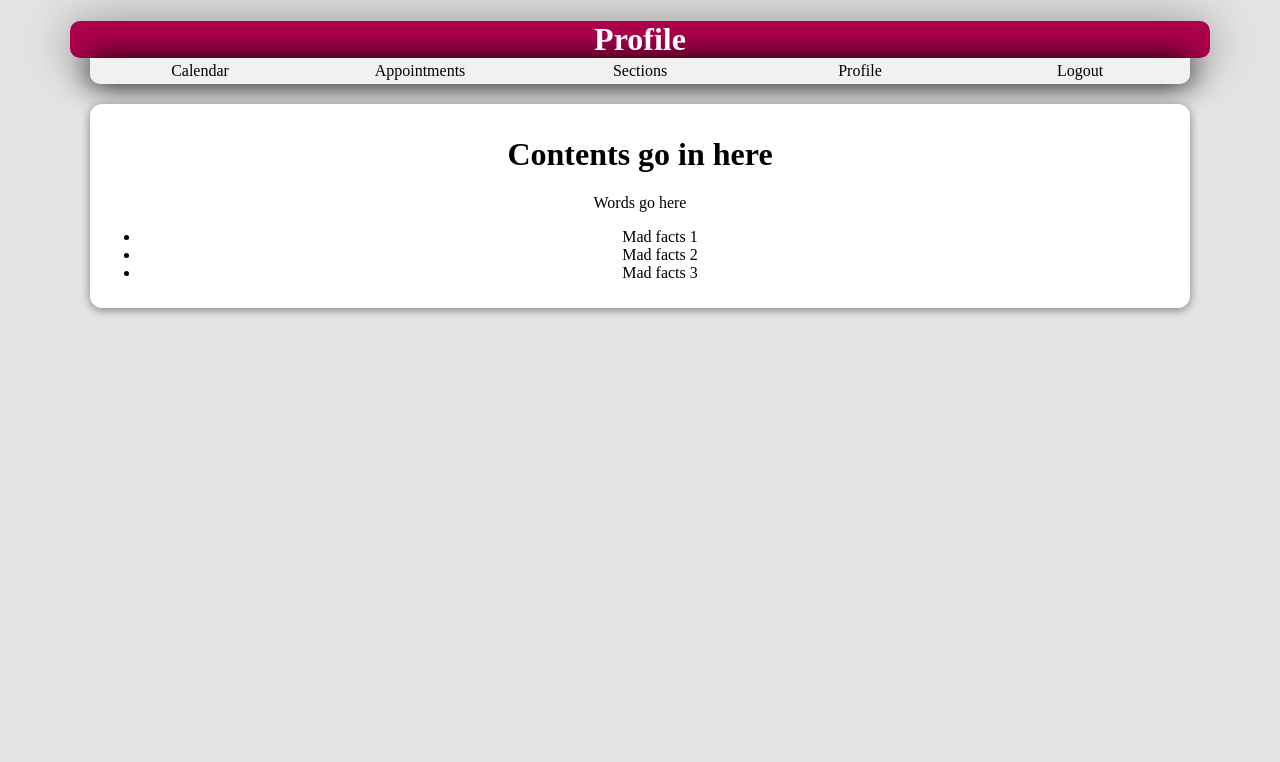
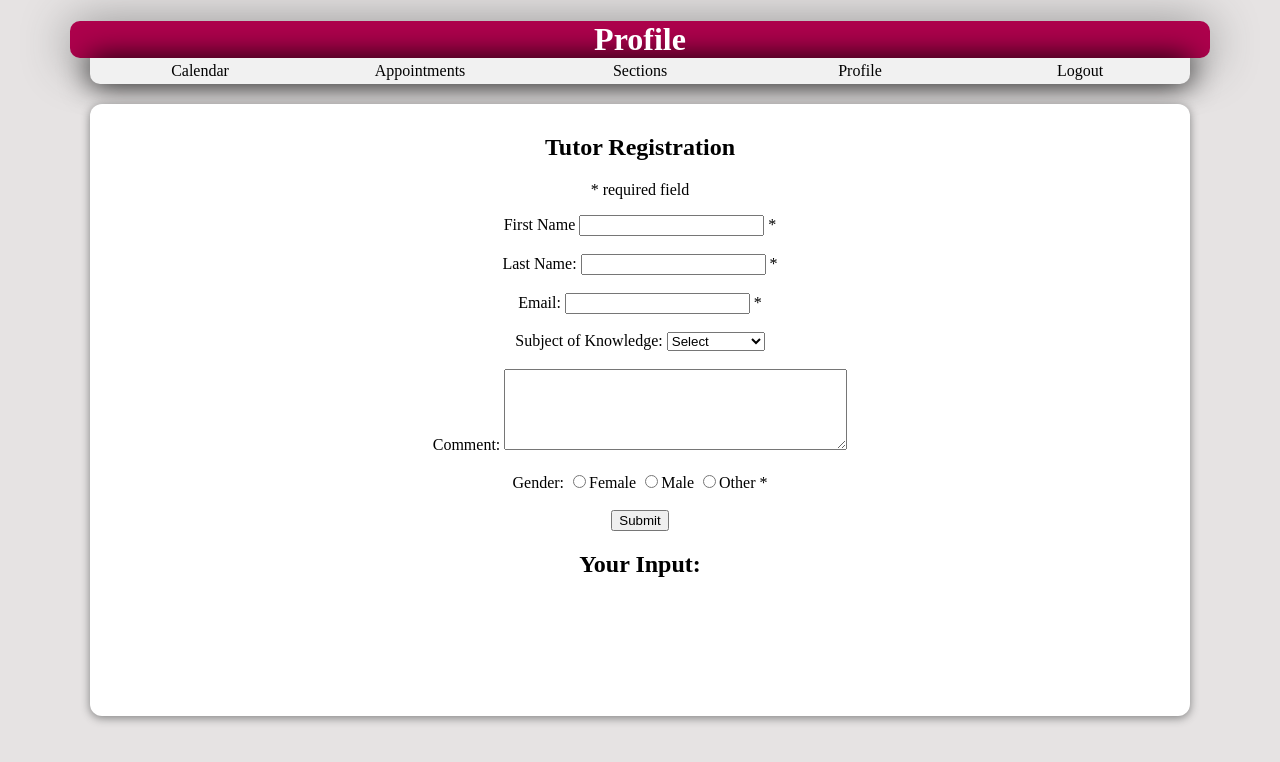
Before and after one commit to Shaunathanz/Scheduler, a PHP site: page /pages/tutor-profile.php in a window 1280 px wide. Shown: the top 762 px of the page. Run offline with PHP 8.4, Linux system fonts and the light colour scheme.

Commit message:
update to tutor-calendar and tutor-profile

```diff
--- a/public_html/pages/tutor-profile.php
+++ b/public_html/pages/tutor-profile.php
@@ -14,15 +14,127 @@
 
     <!--Page Contents-->
     <div class="content-item">
-        <div>
-            <h1>Contents go in here</h1>
-            <p>Words go here</p>
-            <ul>
-                <li>Mad facts 1</li>
-                <li>Mad facts 2</li>
-                <li>Mad facts 3</li>
-            </ul>
-        </div>
+        <?php
+        // define variables and set to empty values
+        $firstnameErr = $lastnameErr = $emailErr = $subject= $genderErr = $websiteErr = "";
+        $firstname = $lastname = $email = $gender = $comment = $website = "";
+
+        if ($_SERVER["REQUEST_METHOD"] == "POST") {
+            if (empty($_POST["firstname"])) {
+                $nameErr = "Name is required";
+            } else {
+                $firstname = test_input($_POST["firstname"]);
+                // check if name only contains letters and whitespace
+                if (!preg_match("/^[a-zA-Z-' ]*$/",$firstname)) {
+                    $firstnameErr = "Only letters and white space allowed";
+                }
+
+            }
+
+            if (empty($_POST["lastname"])) {
+                $nameErr = "Last Name is required";
+            } else {
+                $lastname = test_input($_POST["lastname"]);
+                // check if name only contains letters and whitespace
+                if (!preg_match("/^[a-zA-Z-' ]*$/",$lastname)) {
+                    $lastnameErr = "Only letters and white space allowed";
+                }
+
+            }
+            if (empty($_POST["email"])) {
+                $emailErr = "Email is required";
+            } else {
+                $email = test_input($_POST["email"]);
+                // check if e-mail address is well-formed
+                if (!filter_var($email, FILTER_VALIDATE_EMAIL)) {
+                    $emailErr = "Invalid email format";
+                }
+            }
+            if (empty($_POST["subject"])) {
+                $subject = "";
+            } else {
+                $subject = test_input($_POST["subject"]);
+            }
+
+            if (empty($_POST["website"])) {
+                $website = "";
+            } else {
+                $website = test_input($_POST["website"]);
+                // check if URL address syntax is valid (this regular expression also allows dashes in the URL)
+                if (!preg_match("/\b(?:(?:https?|ftp):\/\/|www\.)[-a-z0-9+&@#\/%?=~_|!:,.;]*[-a-z0-9+&@#\/%=~_|]/i",$website)) {
+                    $websiteErr = "Invalid URL";
+                }
+            }
+
+            if (empty($_POST["comment"])) {
+                $comment = "";
+            } else {
+                $comment = test_input($_POST["comment"]);
+            }
+
+            if (empty($_POST["gender"])) {
+                $genderErr = "Gender is required";
+            } else {
+                $gender = test_input($_POST["gender"]);
+            }
+        }
+
+        function test_input($data) {
+            $data = trim($data);
+            $data = stripslashes($data);
+            $data = htmlspecialchars($data);
+            return $data;
+        }
+        ?>
+
+<h2>Tutor Registration</h2>
+<p><span class="error">* required field</span></p>
+<form method="post" action="<?php echo htmlspecialchars($_SERVER["PHP_SELF"]);?>">
+  First Name <input type="text" name="firstname" value="<?php echo $firstname;?>">
+  <span class="error">* <?php echo $firstnameErr;?></span>
+  <br><br>
+  Last Name: <input type="text" name="lastname" value="<?php echo $lastname;?>">
+  <span class="error">* <?php echo $lastnameErr;?></span>
+  <br><br>
+  Email: <input type="text" name="email" value="<?php echo $email;?>">
+  <span class="error">* <?php echo $emailErr;?></span>
+  <br><br>
+  <label for="Subject">Subject of Knowledge:</label>
+	<select id="subject" name="subject" required>
+	  <option value="">Select</option>}
+	  <option value="Mathematics">Mathematics</option>
+	  <option value="Science">Science</option>
+	  <option value="Handwriting">Handwriting</option>
+	  <option value="Journalism">Journalism</option>
+	</select>
+  <br><br>
+  Comment: <textarea name="comment" rows="5" cols="40"><?php echo $comment;?></textarea>
+  <br><br>
+  Gender:
+  <input type="radio" name="gender" <?php if (isset($gender) && $gender=="female") echo "checked";?> value="female">Female
+  <input type="radio" name="gender" <?php if (isset($gender) && $gender=="male") echo "checked";?> value="male">Male
+  <input type="radio" name="gender" <?php if (isset($gender) && $gender=="other") echo "checked";?> value="other">Other
+  <span class="error">* <?php echo $genderErr;?></span>
+  <br><br>
+  <input type="submit" name="submit" value="Submit">
+</form>
+
+<?php
+echo "<h2>Your Input:</h2>";
+echo $firstname;
+echo "<br>";
+echo $lastname;
+echo "<br>";
+echo $email;
+echo "<br>";
+echo $subject;
+echo "<br>";
+echo $website;
+echo "<br>";
+echo $comment;
+echo "<br>";
+echo $gender;
+?>
     </div>
 </body>
 </html>
```
Also changed, not shown: public_html/pages/student-register.php (added, +119 -0 lines), public_html/pages/tutor-calendar.php (+6 -7 lines), public_html/images/Calendar.JPG (added).
